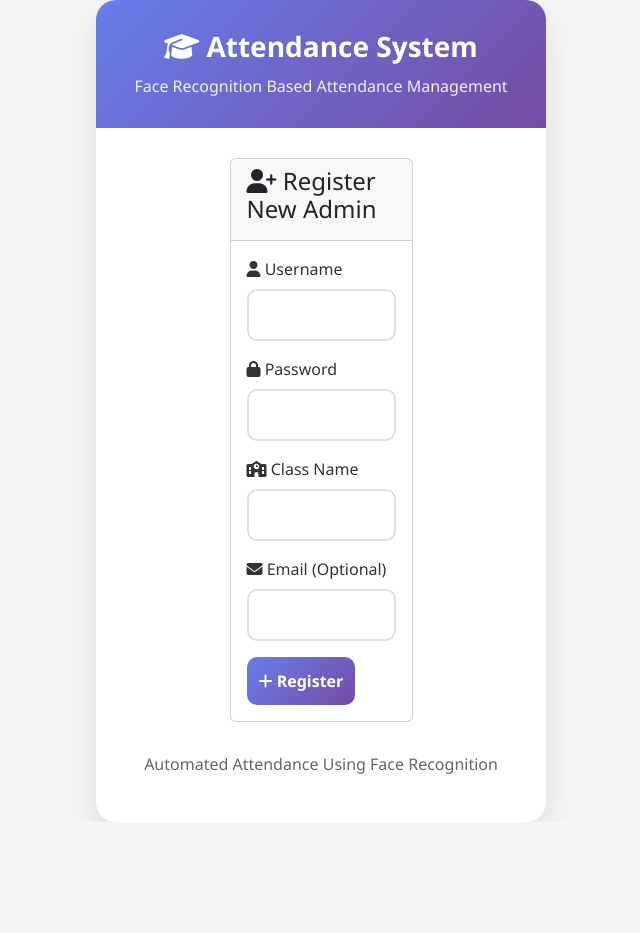
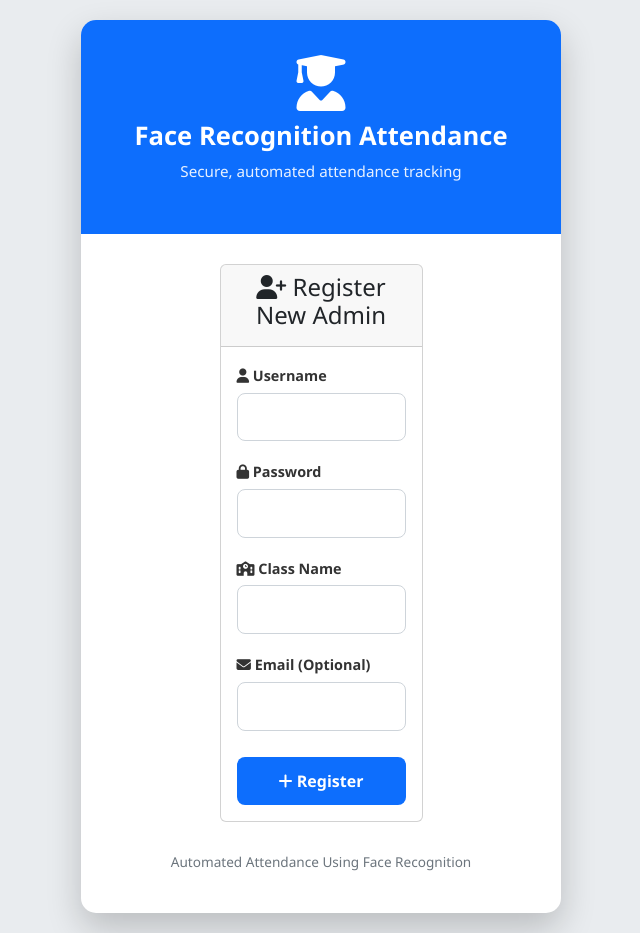
Before and after one commit to Shreyarg-77/face_attendance, a Flask app: page /register in a window 1280 px wide. Shown: the whole page, without its empty margins (319-959 px from the left). Before the commit the page ends 822 px from the top, so only its background shows below. Run offline with Flask 3, Linux system fonts and the light colour scheme.

Commit message:
ALtered name

```diff
--- a/templates/base_public.html
+++ b/templates/base_public.html
@@ -7,75 +7,198 @@
     <link href="https://cdn.jsdelivr.net/npm/bootstrap@5.3.0/dist/css/bootstrap.min.css" rel="stylesheet">
     <link rel="stylesheet" href="https://cdnjs.cloudflare.com/ajax/libs/font-awesome/6.4.0/css/all.min.css">
     <style>
+        * { margin: 0; padding: 0; box-sizing: border-box; }
+
         body {
-            background-color: #f5f5f5;
+            background-color: #e9ecef;
             min-height: 100vh;
             display: flex;
             align-items: center;
             justify-content: center;
             font-family: 'Segoe UI', Tahoma, Geneva, Verdana, sans-serif;
+            padding: 20px;
         }
-        .auth-card {
+
+        .auth-container {
             background: white;
-            border-radius: 20px;
-            box-shadow: 0 15px 35px rgba(0,0,0,0.1);
+            border-radius: 15px;
+            box-shadow: 0 15px 35px rgba(0,0,0,0.2);
             overflow: hidden;
-            max-width: 450px;
             width: 100%;
+            max-width: 480px;
         }
+
         .auth-header {
-            background: linear-gradient(135deg, #667eea 0%, #764ba2 100%);
+            background: #0d6efd;
             color: white;
-            padding: 30px;
+            padding: 35px 25px;
             text-align: center;
         }
-        .auth-header h3 { margin: 0; font-weight: 600; }
-        .auth-header p { margin: 10px 0 0 0; opacity: 0.9; }
-        .auth-body { padding: 30px; }
+
+        .auth-header h3 {
+            font-size: 1.6rem;
+            font-weight: 700;
+            margin-bottom: 8px;
+        }
+
+        .auth-header p {
+            font-size: 0.95rem;
+            opacity: 0.9;
+        }
+
+        .auth-body {
+            padding: 30px 25px;
+        }
+
+        .form-label {
+            font-weight: 600;
+            color: #333;
+            margin-bottom: 6px;
+            font-size: 0.9rem;
+        }
+
         .form-control {
-            border-radius: 10px;
+            border-radius: 8px;
             padding: 12px 15px;
-            border: 2px solid #e0e0e0;
+            border: 1.5px solid #ced4da;
+            font-size: 0.95rem;
+            transition: all 0.3s ease;
+            margin-bottom: 18px;
+        }
+
+        .form-control:focus {
+            border-color: #0d6efd;
+            box-shadow: 0 0 0 0.2rem rgba(13, 110, 253, 0.15);
+        }
+
+        .form-control::placeholder {
+            color: #adb5bd;
+        }
+
+        .btn-primary {
+            background: #0d6efd;
+            border: none;
+            border-radius: 8px;
+            padding: 12px 24px;
+            font-size: 1rem;
+            font-weight: 600;
+            width: 100%;
+            transition: all 0.3s ease;
+            margin-top: 8px;
+        }
+
+        .btn-primary:hover {
+            background: #0b5ed7;
+            transform: translateY(-1px);
+            box-shadow: 0 5px 15px rgba(13, 110, 253, 0.3);
+        }
+
+        .btn-outline-primary {
+            color: #0d6efd;
+            border: 2px solid #0d6efd;
+            border-radius: 8px;
+            padding: 10px 24px;
+            font-size: 1rem;
+            font-weight: 600;
+            width: 100%;
+            margin-top: 10px;
             transition: all 0.3s ease;
         }
-        .form-control:focus {
-            border-color: #667eea;
-            box-shadow: none;
+
+        .btn-outline-primary:hover {
+            background: #0d6efd;
+            color: white;
         }
-        .btn-primary {
-            background: linear-gradient(135deg, #667eea 0%, #764ba2 100%);
-            border: none;
-            border-radius: 10px;
-            padding: 12px;
-            font-weight: 600;
-            transition: all 0.3s ease;
-        }
-        .btn-primary:hover {
-            transform: translateY(-2px);
-            box-shadow: 0 5px 15px rgba(102, 126, 234, 0.4);
-        }
+
         .auth-footer {
             text-align: center;
-            padding: 0 30px 30px;
-            color: #666;
+            padding: 0 25px 25px;
+            color: #6c757d;
+            font-size: 0.85rem;
         }
+
         .auth-footer a {
-            color: #667eea;
+            color: #0d6efd;
             text-decoration: none;
             font-weight: 600;
         }
-        .auth-footer a:hover { text-decoration: underline; }
-        .form-label { font-weight: 500; color: #333; }
-        .alert { border-radius: 10px; }
+
+        .auth-footer a:hover {
+            text-decoration: underline;
+        }
+
+        .alert {
+            border-radius: 8px;
+            padding: 12px 15px;
+            margin-bottom: 18px;
+            font-size: 0.9rem;
+        }
+
+        .welcome-icon {
+            font-size: 3.5rem;
+            margin-bottom: 10px;
+        }
+
+        .welcome-title {
+            font-size: 1.4rem;
+            font-weight: 700;
+            margin-bottom: 8px;
+        }
+
+        .welcome-subtitle {
+            font-size: 0.95rem;
+            opacity: 0.9;
+        }
+
+        .btn-container {
+            margin-top: 18px;
+        }
+
+        .mobile-center {
+            text-align: center;
+        }
+
+        /* Mobile optimizations */
+        @media (max-width: 576px) {
+            .auth-body {
+                padding: 25px 20px;
+            }
+
+            .auth-header {
+                padding: 28px 20px;
+            }
+
+            .auth-header h3 {
+                font-size: 1.4rem;
+            }
+
+            .welcome-icon {
+                font-size: 2.8rem;
+            }
+
+            .form-control {
+                padding: 11px 14px;
+                font-size: 0.95rem;
+            }
+
+            .btn-primary, .btn-outline-primary {
+                padding: 11px 20px;
+                font-size: 0.95rem;
+            }
+        }
     </style>
     {% block extra_css %}{% endblock %}
 </head>
 <body>
-    <div class="auth-card">
+    <div class="auth-container">
         <div class="auth-header">
-            <h3><i class="fas fa-graduation-cap"></i> Attendance System</h3>
-            <p>Face Recognition Based Attendance Management</p>
+            {% block header %}
+            <i class="fas fa-user-graduate welcome-icon"></i>
+            <h3 class="welcome-title">Face Recognition Attendance</h3>
+            <p class="welcome-subtitle">Secure, automated attendance tracking</p>
+            {% endblock %}
         </div>
+
         <div class="auth-body">
             {% with messages = get_flashed_messages(with_categories=true) %}
                 {% if messages %}
@@ -84,14 +207,17 @@
                     {% endfor %}
                 {% endif %}
             {% endwith %}
+
             {% block content %}{% endblock %}
         </div>
+
         <div class="auth-footer">
             {% block footer %}
             <p>Automated Attendance Using Face Recognition</p>
             {% endblock %}
         </div>
     </div>
+
     <script src="https://cdn.jsdelivr.net/npm/bootstrap@5.3.0/dist/js/bootstrap.bundle.min.js"></script>
     {% block extra_js %}{% endblock %}
 </body>
```
